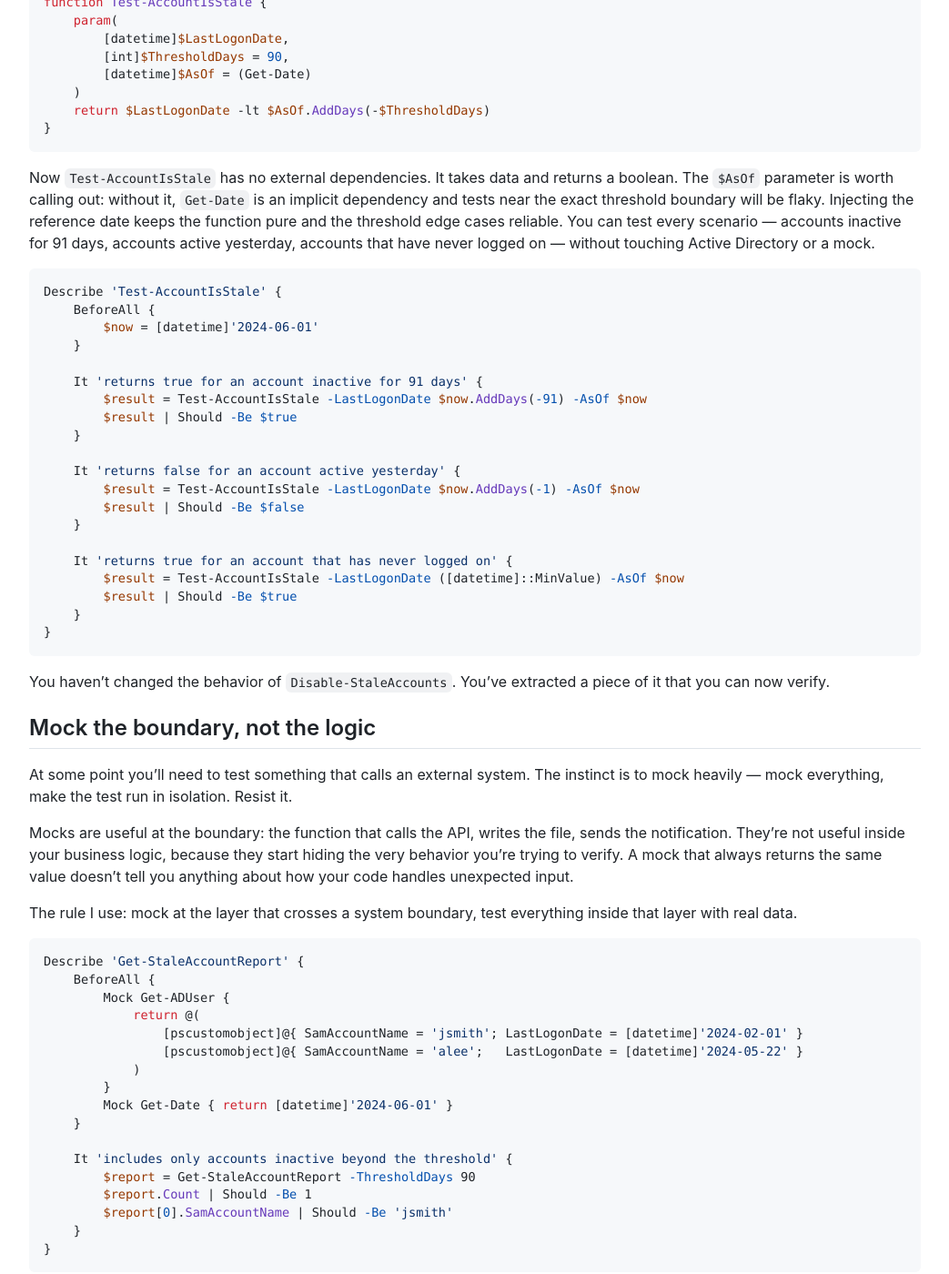
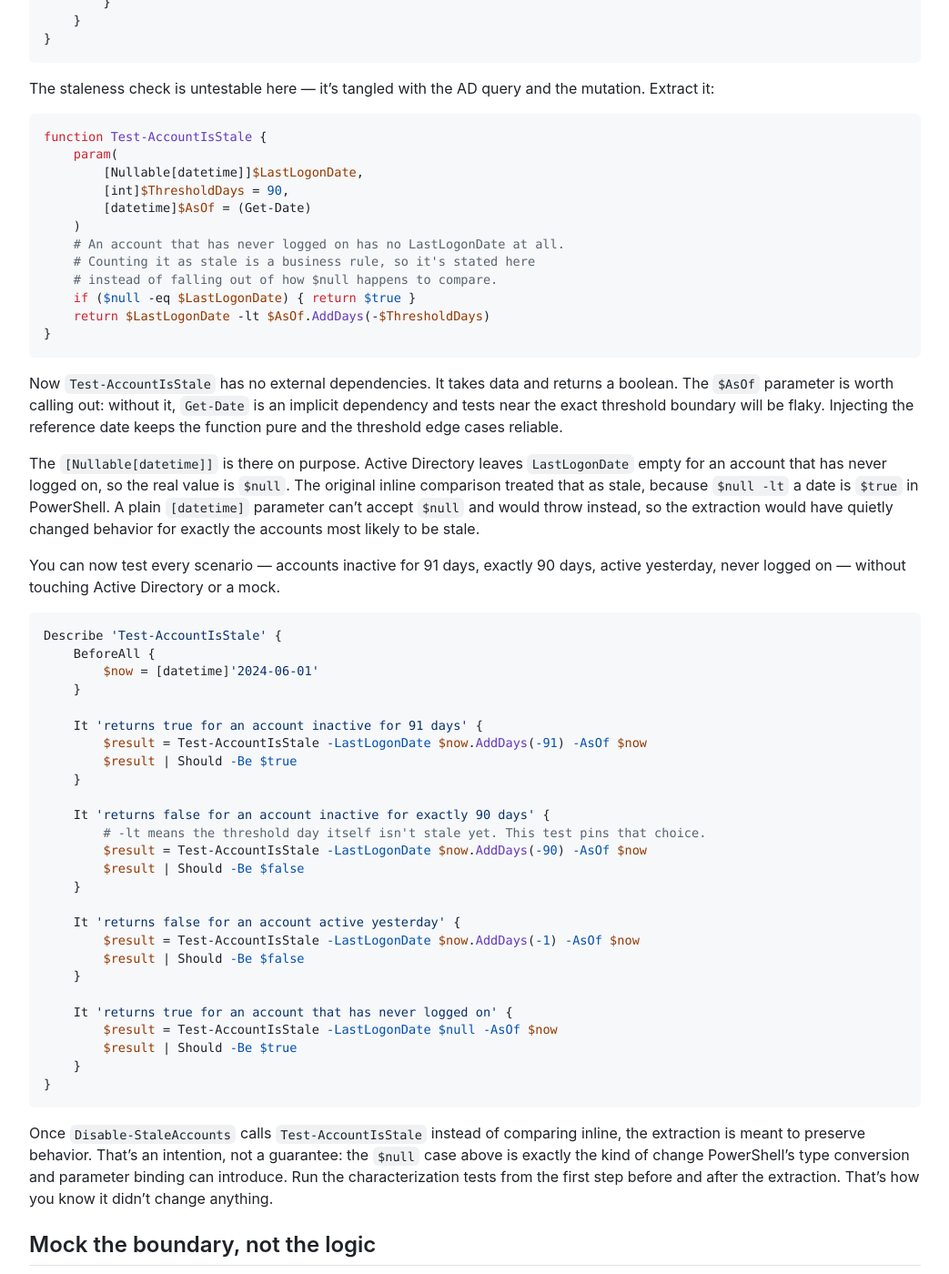
Before and after one commit to jackson-asmith/jacksonsmith.github.io, a Jekyll site: the page built from _posts/2026-10-27-testing-automation-you-didnt-write.md, in a window 1280 px wide and 1400 px high, scrolled down 1631 px. Shown: the whole window at 91% size, without its empty margins (118-1161 px from the left). Built offline with Jekyll 4.4.1, drawn with Linux system fonts in a browser that asks for light colours; some of the changed text lies outside the part shown.

Commit message:
Revise the Pester post for the review's eight technical points
- Extraction is meant to preserve behavior; the characterization tests
  verify it. Includes a real example: a [datetime] parameter throws on
  the $null LastLogonDate the inline comparison treated as stale.
- Never-logged-on is [Nullable[datetime]] with the business rule stated.
- Adds an exact-90-day threshold test.
- The report takes -AsOf; Mock Get-Date is framed as a stopgap.
- The 429 test throws the exception Invoke-RestMethod really throws,
  mocks Start-Sleep, and the text lists what production retry needs.
- Adds Should -Invoke assertions on Set-ADUser.
- Shows loading the code under test, and Mock -ModuleName/InModuleScope.
- CI pins Pester 5.7.1, -Scope CurrentUser, and publishes results.

Every PowerShell claim was checked in pwsh 7.7.

Co-Authored-By: Claude Opus 5.5 <noreply@anthropic.com>

````diff
--- a/_posts/2026-10-27-testing-automation-you-didnt-write.md
+++ b/_posts/2026-10-27-testing-automation-you-didnt-write.md
@@ -23,6 +24,9 @@ A characterization test captures what the code *does* before you fully understan
 ```powershell
 Describe 'Get-UserStatus' {
     BeforeAll {
+        # Load the code under test. For a module, use Import-Module instead.
+        . $PSScriptRoot/../src/Get-UserStatus.ps1
+
         Mock Get-ADUser {
             return [pscustomobject]@{ SamAccountName = 'jsmith'; Enabled = $false }
         }
@@ -36,6 +40,8 @@ Describe 'Get-UserStatus' {
 ```
 
 That test might encode a bug. That's fine. The goal at this stage is a stable baseline, not a specification. You can fix correctness once you can verify behavior.
+
+If the code lives in a module, mocking gets one extra step: a mock defined in the test doesn't replace a command the module calls internally unless you scope it with `Mock -ModuleName`, or run the test inside `InModuleScope`. When a mock "doesn't work", that's usually why.
 
 ## Find the seams
 
@@ -65,15 +71,23 @@ The staleness check is untestable here — it's tangled with the AD query and th
 ```powershell
 function Test-AccountIsStale {
     param(
-        [datetime]$LastLogonDate,
+        [Nullable[datetime]]$LastLogonDate,
         [int]$ThresholdDays = 90,
         [datetime]$AsOf = (Get-Date)
     )
+    # An account that has never logged on has no LastLogonDate at all.
+    # Counting it as stale is a business rule, so it's stated here
+    # instead of falling out of how $null happens to compare.
+    if ($null -eq $LastLogonDate) { return $true }
     return $LastLogonDate -lt $AsOf.AddDays(-$ThresholdDays)
 }
 ```
 
-Now `Test-AccountIsStale` has no external dependencies. It takes data and returns a boolean. The `$AsOf` parameter is worth calling out: without it, `Get-Date` is an implicit dependency and tests near the exact threshold boundary will be flaky. Injecting the reference date keeps the function pure and the threshold edge cases reliable. You can test every scenario — accounts inactive for 91 days, accounts active yesterday, accounts that have never logged on — without touching Active Directory or a mock.
+Now `Test-AccountIsStale` has no external dependencies. It takes data and returns a boolean. The `$AsOf` parameter is worth calling out: without it, `Get-Date` is an implicit dependency and tests near the exact threshold boundary will be flaky. Injecting the reference date keeps the function pure and the threshold edge cases reliable.
+
+The `[Nullable[datetime]]` is there on purpose. Active Directory leaves `LastLogonDate` empty for an account that has never logged on, so the real value is `$null`. The original inline comparison treated that as stale, because `$null -lt` a date is `$true` in PowerShell. A plain `[datetime]` parameter can't accept `$null` and would throw instead, so the extraction would have quietly changed behavior for exactly the accounts most likely to be stale.
+
+You can now test every scenario — accounts inactive for 91 days, exactly 90 days, active yesterday, never logged on — without touching Active Directory or a mock.
 
 ```powershell
 Describe 'Test-AccountIsStale' {
@@ -86,19 +100,25 @@ Describe 'Test-AccountIsStale' {
         $result | Should -Be $true
     }
 
+    It 'returns false for an account inactive for exactly 90 days' {
+        # -lt means the threshold day itself isn't stale yet. This test pins that choice.
+        $result = Test-AccountIsStale -LastLogonDate $now.AddDays(-90) -AsOf $now
+        $result | Should -Be $false
+    }
+
     It 'returns false for an account active yesterday' {
         $result = Test-AccountIsStale -LastLogonDate $now.AddDays(-1) -AsOf $now
         $result | Should -Be $false
     }
 
     It 'returns true for an account that has never logged on' {
-        $result = Test-AccountIsStale -LastLogonDate ([datetime]::MinValue) -AsOf $now
+        $result = Test-AccountIsStale -LastLogonDate $null -AsOf $now
         $result | Should -Be $true
     }
 }
 ```
 
-You haven't changed the behavior of `Disable-StaleAccounts`. You've extracted a piece of it that you can now verify.
+Once `Disable-StaleAccounts` calls `Test-AccountIsStale` instead of comparing inline, the extraction is meant to preserve behavior. That's an intention, not a guarantee: the `$null` case above is exactly the kind of change PowerShell's type conversion and parameter binding can introduce. Run the characterization tests from the first step before and after the extraction. That's how you know it didn't change anything.
 
 ## Mock the boundary, not the logic
 
@@ -117,18 +137,41 @@ Describe 'Get-StaleAccountReport' {
                 [pscustomobject]@{ SamAccountName = 'alee';   LastLogonDate = [datetime]'2024-05-22' }
             )
         }
-        Mock Get-Date { return [datetime]'2024-06-01' }
     }
 
     It 'includes only accounts inactive beyond the threshold' {
-        $report = Get-StaleAccountReport -ThresholdDays 90
+        $report = Get-StaleAccountReport -ThresholdDays 90 -AsOf ([datetime]'2024-06-01')
         $report.Count | Should -Be 1
         $report[0].SamAccountName | Should -Be 'jsmith'
     }
 }
 ```
 
-`Get-ADUser` is mocked because it crosses a boundary (the domain). The filtering logic is real. If the filtering logic breaks, this test fails.
+`Get-ADUser` is mocked because it crosses a boundary (the domain). The filtering logic is real. If the filtering logic breaks, this test fails. The report takes `-AsOf` the same way `Test-AccountIsStale` does. If you've inherited a function that calls `Get-Date` itself and you can't change its signature yet, `Mock Get-Date` works as a stopgap, but move to a parameter when you can.
+
+For a function with side effects, also assert what it did and didn't do. Checking return values isn't enough when the consequence is a disabled account:
+
+```powershell
+Describe 'Disable-StaleAccounts' {
+    BeforeAll {
+        Mock Get-ADUser {
+            return @(
+                [pscustomobject]@{ SamAccountName = 'jsmith'; LastLogonDate = [datetime]'2024-02-01' }
+                [pscustomobject]@{ SamAccountName = 'alee';   LastLogonDate = [datetime]'2024-05-22' }
+            )
+        }
+        Mock Set-ADUser {}
+        Mock Write-Log {}
+    }
+
+    It 'disables the stale account and leaves the active one alone' {
+        Disable-StaleAccounts -AsOf ([datetime]'2024-06-01')
+
+        Should -Invoke Set-ADUser -Times 1 -Exactly -ParameterFilter { $Identity.SamAccountName -eq 'jsmith' }
+        Should -Invoke Set-ADUser -Times 0 -Exactly -ParameterFilter { $Identity.SamAccountName -eq 'alee' }
+    }
+}
+```
 
 ## Cover the failure paths
 
@@ -143,10 +186,13 @@ Describe 'Invoke-GraphRequest' {
         Mock Invoke-RestMethod {
             $script:callCount++
             if ($script:callCount -lt 3) {
-                throw [System.Net.WebException]::new('Too Many Requests')
+                # PowerShell 7's Invoke-RestMethod throws this, with the status code attached.
+                $response = [System.Net.Http.HttpResponseMessage]::new([System.Net.HttpStatusCode]::TooManyRequests)
+                throw [Microsoft.PowerShell.Commands.HttpResponseException]::new('Too Many Requests', $response)
             }
             return @{ value = @() }
         }
+        Mock Start-Sleep {}   # don't actually wait between retries
 
         { Invoke-GraphRequest -Uri 'https://example.com/api' } | Should -Not -Throw
         $script:callCount | Should -Be 3
@@ -155,6 +201,10 @@ Describe 'Invoke-GraphRequest' {
 ```
 
 That test validates that the retry logic actually runs. If someone removes the retry loop later, this test fails. That's the point.
+
+Two details make it honest. The mock throws the exception type `Invoke-RestMethod` really throws, carrying a real 429 status. A generic exception whose message says "Too Many Requests" only models a 429 if your code decides by reading the message, and it shouldn't. And `Start-Sleep` is mocked so the test doesn't wait out real backoff delays.
+
+Production retry logic needs more than this test shows: honor `Retry-After`, cap the number of attempts, back off exponentially with jitter, don't retry failures that won't go away (a 400 or 404), and surface the final error instead of swallowing it. Each of those deserves its own test. [Keel](/projects/keel/) is my worked example, including why a request that isn't safe to repeat needs a narrower rule.
 
 ## Make the tests part of the pipeline
 
@@ -165,7 +215,9 @@ Once you have meaningful coverage, add a CI step. In GitHub Actions, running Pes
 ```yaml
 - name: Install Pester
   shell: pwsh
-  run: Install-Module Pester -Force -MinimumVersion 5.0
+  # Pin the version you've tested. -SkipPublisherCheck lets Pester 5
+  # install alongside the Pester 3.4 that ships with Windows PowerShell.
+  run: Install-Module Pester -RequiredVersion 5.7.1 -Scope CurrentUser -Force -SkipPublisherCheck
 
 - name: Run Pester tests
   shell: pwsh
@@ -178,7 +230,7 @@ Once you have meaningful coverage, add a CI step. In GitHub Actions, running Pes
     Invoke-Pester -Configuration $config
 ```
 
-The install step matters: Windows runners ship with Pester 3.x, and `New-PesterConfiguration` is Pester 5+. Without it, the old version runs silently and nothing gets tested.
+The install step matters. Windows PowerShell ships with Pester 3.4, `New-PesterConfiguration` needs Pester 5, and whatever else a hosted runner image includes can change without notice. Installing an exact version means a new Pester release can't change your results until you choose to upgrade. `-MinimumVersion` would let it. Publishing `test-results.xml` (as a build artifact, or through a test-report action) means a failure shows up with the failing test's name, not just a red X.
 
 Set the branch protection rule to require the check to pass. Now the tests enforce themselves.
 
````
Also changed, not shown: other parts of _posts/2026-10-27-testing-automation-you-didnt-write.md (+1 -0 lines).
